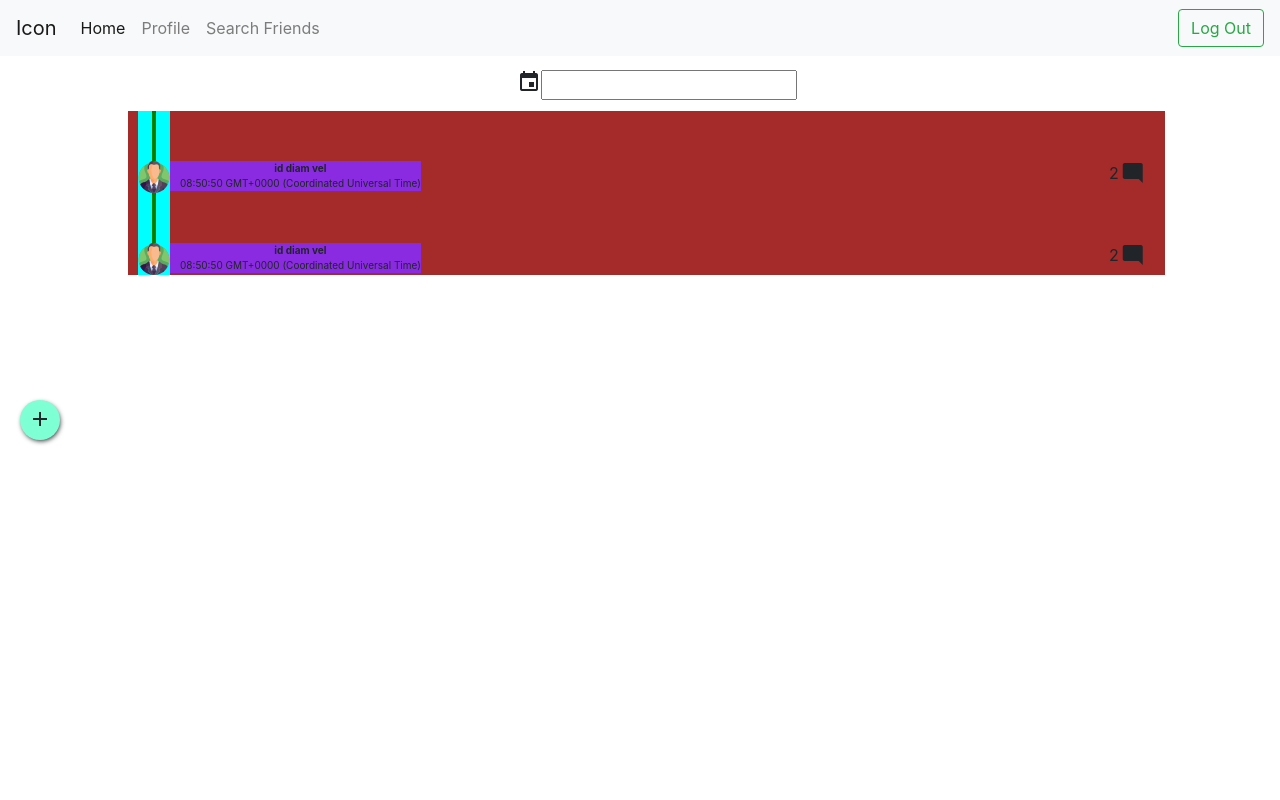
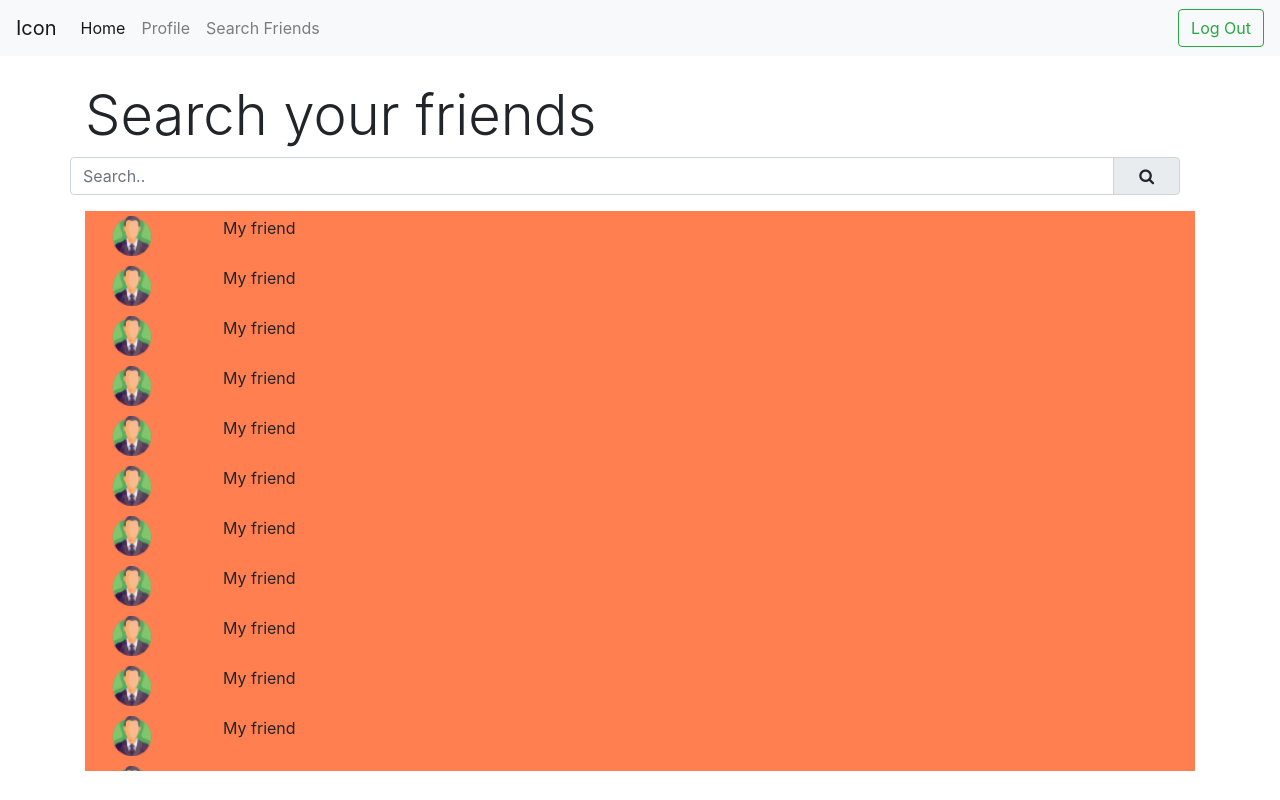
Before and after one commit to shobhi1310/timeline, a React (Create React App) app: page / in a window 1280 px wide. Built offline with nearby package versions, Linux system fonts and the light colour scheme.

Commit message:
Friend Searc page added with populator and div box

```diff
--- a/src/App.js
+++ b/src/App.js
@@ -12,6 +12,7 @@ import Post from './components/Post'
 import CommentPopulator from './components/CommentPopulator'
 import CommentModal from './components/CommentModal'
 import Home from './components/Home'
+import SearchPopulator from './components/SearchPopulator'
 import 'bootstrap/dist/css/bootstrap.min.css'
 
 class App extends React.Component{
@@ -23,11 +24,12 @@ class App extends React.Component{
         {/* <SignUp/> */}
         {/* <Profile/> */}
         {/* <EventFiller/> */}
-        {/* <SearchFriends/> */}
+        <SearchFriends/>
         {/* <Post/> */}
         {/* <CommentPopulator/> */}
         {/* <CommentModal/> */}
-        <Home/>
+        {/* <Home/> */}
+        {/* <SearchPopulator/> */}
       </div>
     )
   }
--- a/src/components/SearchFriends.js
+++ b/src/components/SearchFriends.js
@@ -1,10 +1,11 @@
 import React, { Component } from 'react'
+import SearchPopulatr from './SearchPopulator'
 
 export class SearchFriends extends Component {
     render() {
         return (
             <div class="container" style={{marginTop:"2%"}}>
-                <h3>Search your friends</h3>
+                <h3 className="display-4">Search your friends</h3>
                 <form>
                     <div className="input-group mb-3 row">
                         <input class="form-control" type="search"  placeholder="Search.." name="search" aria-describedby="button-addon2"/>
@@ -16,6 +17,20 @@ export class SearchFriends extends Component {
                     </div>
                     <div class="col-sm-4"></div>
                 </form>
+                <div className="friend-container">
+                    <SearchPopulatr/>
+                    <SearchPopulatr/>
+                    <SearchPopulatr/>
+                    <SearchPopulatr/>
+                    <SearchPopulatr/>
+                    <SearchPopulatr/>
+                    <SearchPopulatr/>
+                    <SearchPopulatr/>
+                    <SearchPopulatr/>
+                    <SearchPopulatr/>
+                    <SearchPopulatr/>
+                    <SearchPopulatr/>
+                </div>
             </div>
         )
     }
--- /dev/null
+++ b/src/components/SearchPopulator.js
@@ -0,0 +1,16 @@
+import React, { Component } from 'react'
+
+export class SearchPopulator extends Component {
+    render() {
+        return (
+            <div className="friend-holder">
+                <div className="friend-icon">
+                    <img src="./assets/ceo.png" alt="icon" width="40px"/>   {/* we need to resize and set a proper image size */}
+                </div>
+                <div className="friend-name">My friend</div>
+            </div>
+        )
+    }
+}
+
+export default SearchPopulator
--- a/src/index.css
+++ b/src/index.css
@@ -207,3 +207,32 @@ body {
   position: relative;
   float: right;
 }
+
+.friend-container{
+  display: flex;
+  flex-direction: column;
+  background-color: coral;
+  height: 70vh;
+  overflow-y: auto;
+}
+
+.friend-holder{
+  /* width: fit-content; */
+  margin: 5px;
+}
+
+.friend-icon{
+  position: relative;
+  float: left;
+  left: 2%;
+}
+
+.friend-name{
+  width: fit-content;
+  margin-left: 5px;
+  position: relative;
+  left: 8%;
+  float: left;
+  font-weight: 400;
+  text-align: center;
+}
```
